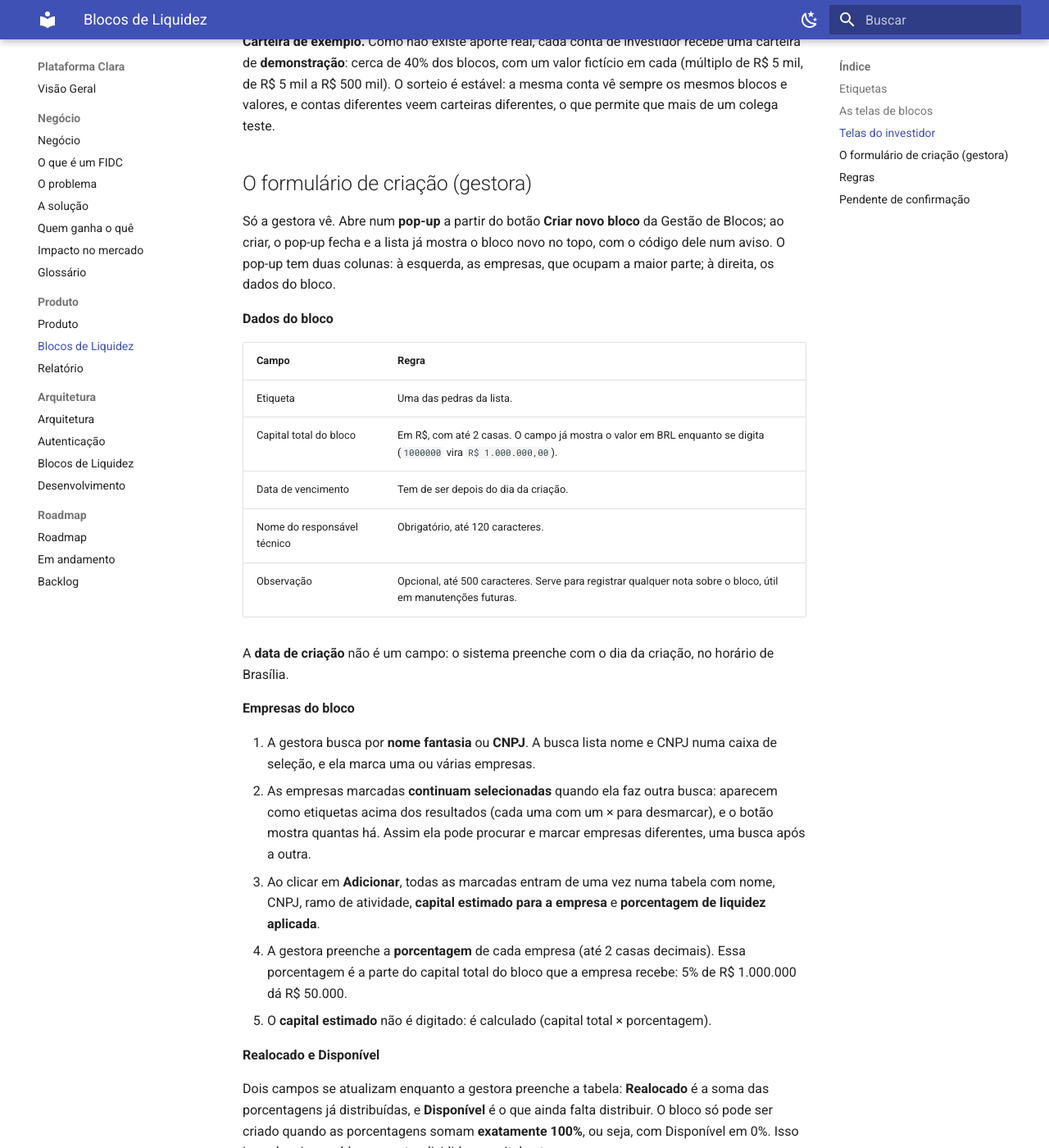
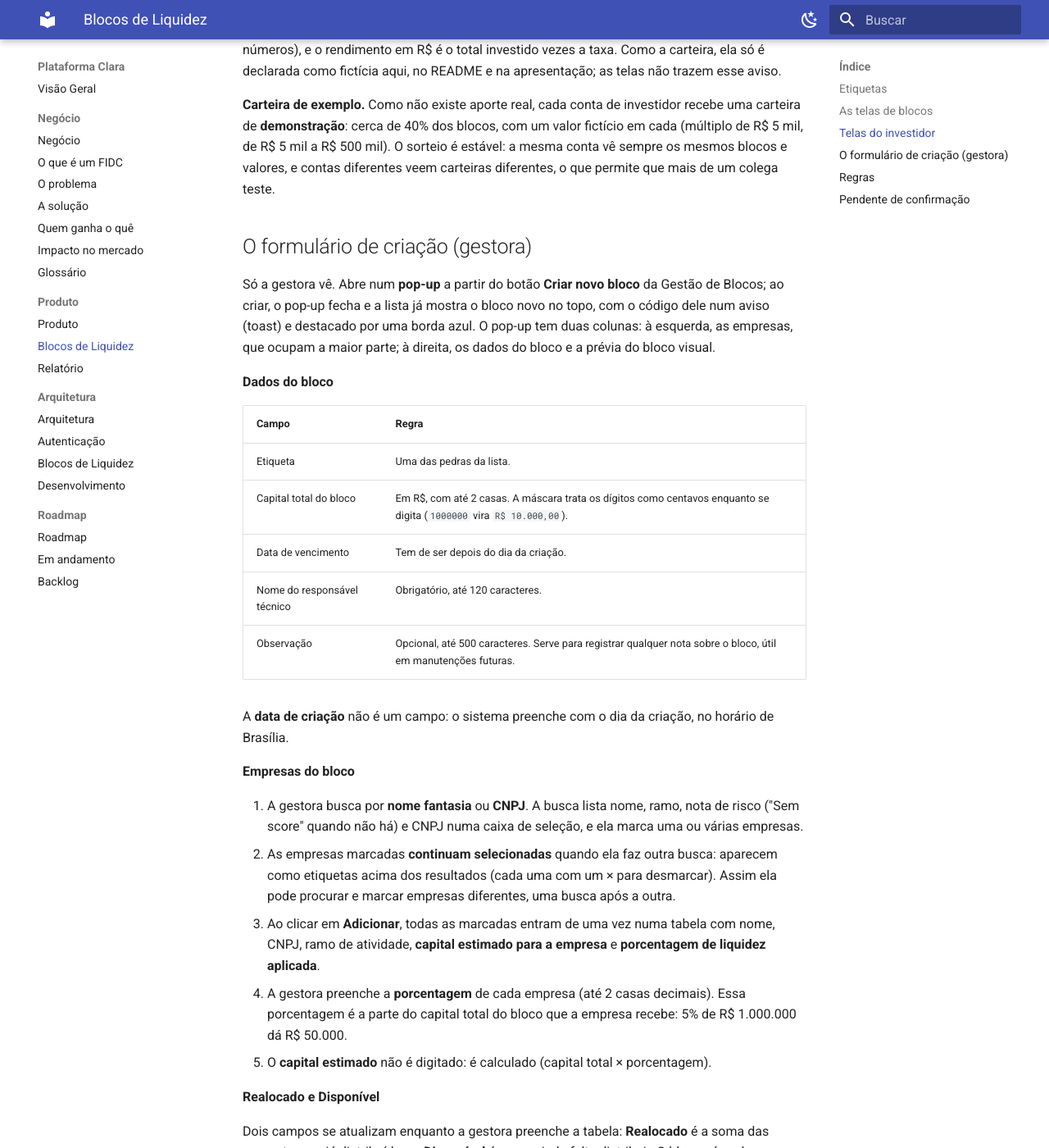
Before and after one commit to Moreira-89/plataforma_clara, an MkDocs documentation site: the page built from docs/produto/blocos-de-liquidez.md, in a window 1280 px wide and 1400 px high, scrolled down 4809 px. Shown: the whole window at 82% size. Built offline with MkDocs 1.6.1 and Material for MkDocs 9.7.7, drawn with Linux system fonts in a browser that asks for light colours; some of the changed text lies outside the part shown.

Commit message:
docs: novo design do front-end (telas, criacao de bloco, estrutura de pastas)
Co-Authored-By: Claude Sonnet 5.5 <noreply@anthropic.com>

```diff
--- a/docs/produto/blocos-de-liquidez.md
+++ b/docs/produto/blocos-de-liquidez.md
@@ -44,8 +44,10 @@ que cada um vê depois de entrar.
 
 **Cartões.** Um cartão por bloco criado, sempre do mais recente para o mais antigo.
 Cada cartão mostra a etiqueta (com a cor da pedra), o código do bloco (os 8 primeiros
-caracteres do id), a nota de risco, a quantidade de empresas, o vencimento e o botão
-**Ver mais detalhes**. Clicar em qualquer ponto do cartão abre a ficha do bloco (o pop-up de detalhes).
+caracteres do id), uma **barra com uma fatia por empresa** (do tamanho da participação dela no bloco, em
+tons da cor da etiqueta), a nota de risco (em vermelho abaixo de 40 pontos), a quantidade de empresas, o
+vencimento e o botão **Ver mais detalhes**. Na Gestão aparece também o capital do bloco, e em Blocos
+Investidos o valor investido. Os cartões entram com uma animação escalonada. Clicar em qualquer ponto do cartão abre a ficha do bloco (o pop-up de detalhes).
 
 **Busca e filtros.** A barra de busca procura pelo código do bloco (o id) ou pelo nome da
 etiqueta. **Ver tudo** limpa a busca e volta à ordem padrão. O filtro de ordem tem
@@ -173,15 +175,15 @@ contas diferentes veem carteiras diferentes, o que permite que mais de um colega
 
 Só a gestora vê. Abre num **pop-up** a partir do botão **Criar novo bloco** da Gestão de
 Blocos; ao criar, o pop-up fecha e a lista já mostra o bloco novo no topo, com o código dele
-num aviso. O pop-up tem duas colunas: à esquerda, as empresas, que ocupam a maior parte; à
-direita, os dados do bloco.
+num aviso (toast) e destacado por uma borda azul. O pop-up tem duas colunas: à esquerda, as empresas,
+que ocupam a maior parte; à direita, os dados do bloco e a prévia do bloco visual.
 
 **Dados do bloco**
 
 | Campo | Regra |
 | --- | --- |
 | Etiqueta | Uma das pedras da lista. |
-| Capital total do bloco | Em R$, com até 2 casas. O campo já mostra o valor em BRL enquanto se digita (`1000000` vira `R$ 1.000.000,00`). |
+| Capital total do bloco | Em R$, com até 2 casas. A máscara trata os dígitos como centavos enquanto se digita (`1000000` vira `R$ 10.000,00`). |
 | Data de vencimento | Tem de ser depois do dia da criação. |
 | Nome do responsável técnico | Obrigatório, até 120 caracteres. |
 | Observação | Opcional, até 500 caracteres. Serve para registrar qualquer nota sobre o bloco, útil em manutenções futuras. |
@@ -191,11 +193,10 @@ horário de Brasília.
 
 **Empresas do bloco**
 
-1. A gestora busca por **nome fantasia** ou **CNPJ**. A busca lista nome e CNPJ numa
-   caixa de seleção, e ela marca uma ou várias empresas.
+1. A gestora busca por **nome fantasia** ou **CNPJ**. A busca lista nome, ramo, nota de risco
+   ("Sem score" quando não há) e CNPJ numa caixa de seleção, e ela marca uma ou várias empresas.
 2. As empresas marcadas **continuam selecionadas** quando ela faz outra busca: aparecem como
-   etiquetas acima dos resultados (cada uma com um × para desmarcar), e o botão mostra
-   quantas há. Assim ela pode procurar e marcar empresas diferentes, uma busca após a outra.
+   etiquetas acima dos resultados (cada uma com um × para desmarcar). Assim ela pode procurar e marcar empresas diferentes, uma busca após a outra.
 3. Ao clicar em **Adicionar**, todas as marcadas entram de uma vez numa tabela com nome,
    CNPJ, ramo de atividade, **capital estimado para a empresa** e **porcentagem de
    liquidez aplicada**.
@@ -211,6 +212,11 @@ das porcentagens já distribuídas, e **Disponível** é o que ainda falta distr
 bloco só pode ser criado quando as porcentagens somam **exatamente 100%**, ou seja,
 com Disponível em 0%. Isso impede criar um bloco sem ter dividido o capital entre as
 empresas.
+
+Uma **barra** sob a tabela mostra o quanto já foi distribuído (azul; verde ao fechar 100%; vermelha se
+passar). Com duas ou mais empresas aparece o botão **Dividir igualmente**, que reparte 100% de uma vez
+(a primeira empresa leva o resto dos centésimos). Ao lado dos dados do bloco, a **Prévia do bloco
+visual** (o cubo) aparece assim que há empresas com porcentagem e se atualiza a cada alteração.
 
 ## Regras
 
```
Also changed, not shown: CLAUDE.md (+2 -2 lines), docs/arquitetura/blocos.md (+2 -2 lines), docs/arquitetura/desenvolvimento.md (+3 -3 lines).
